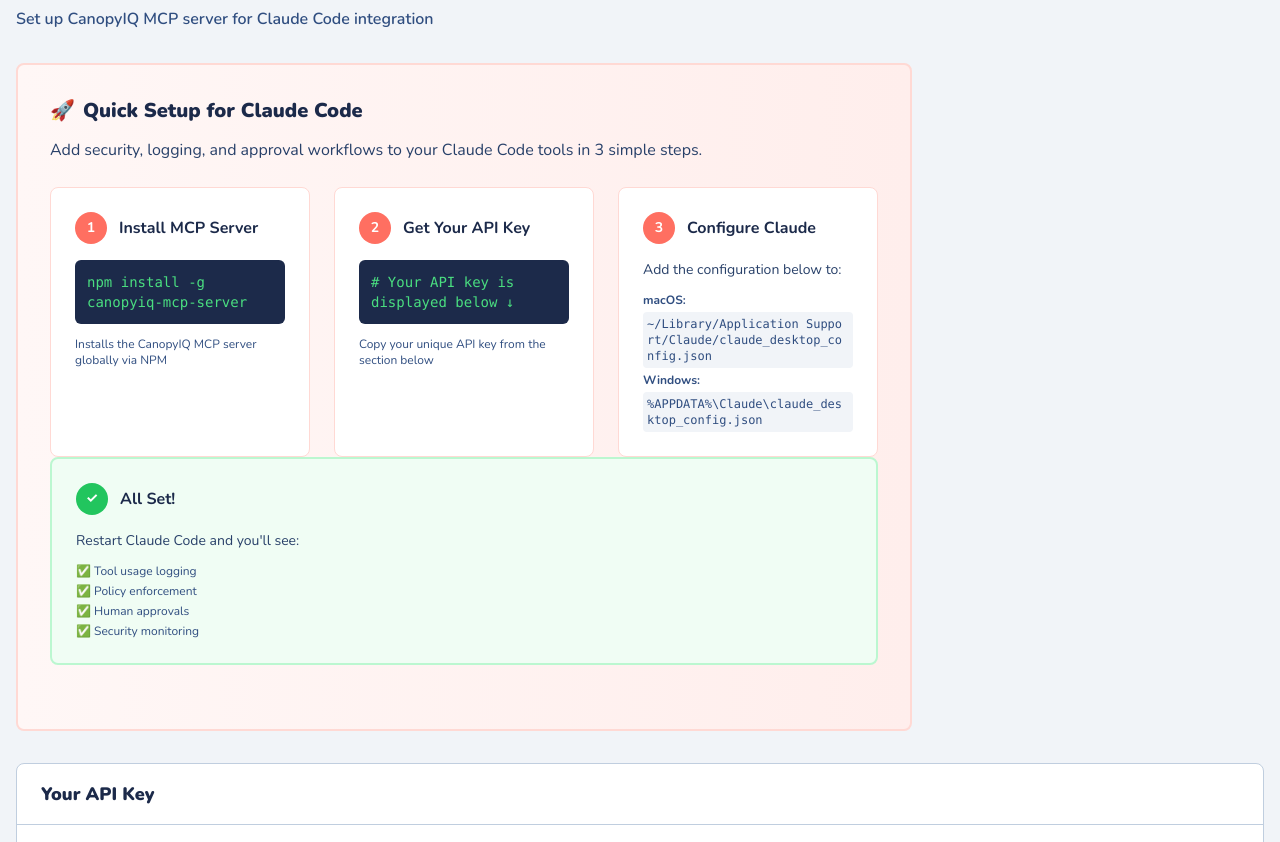
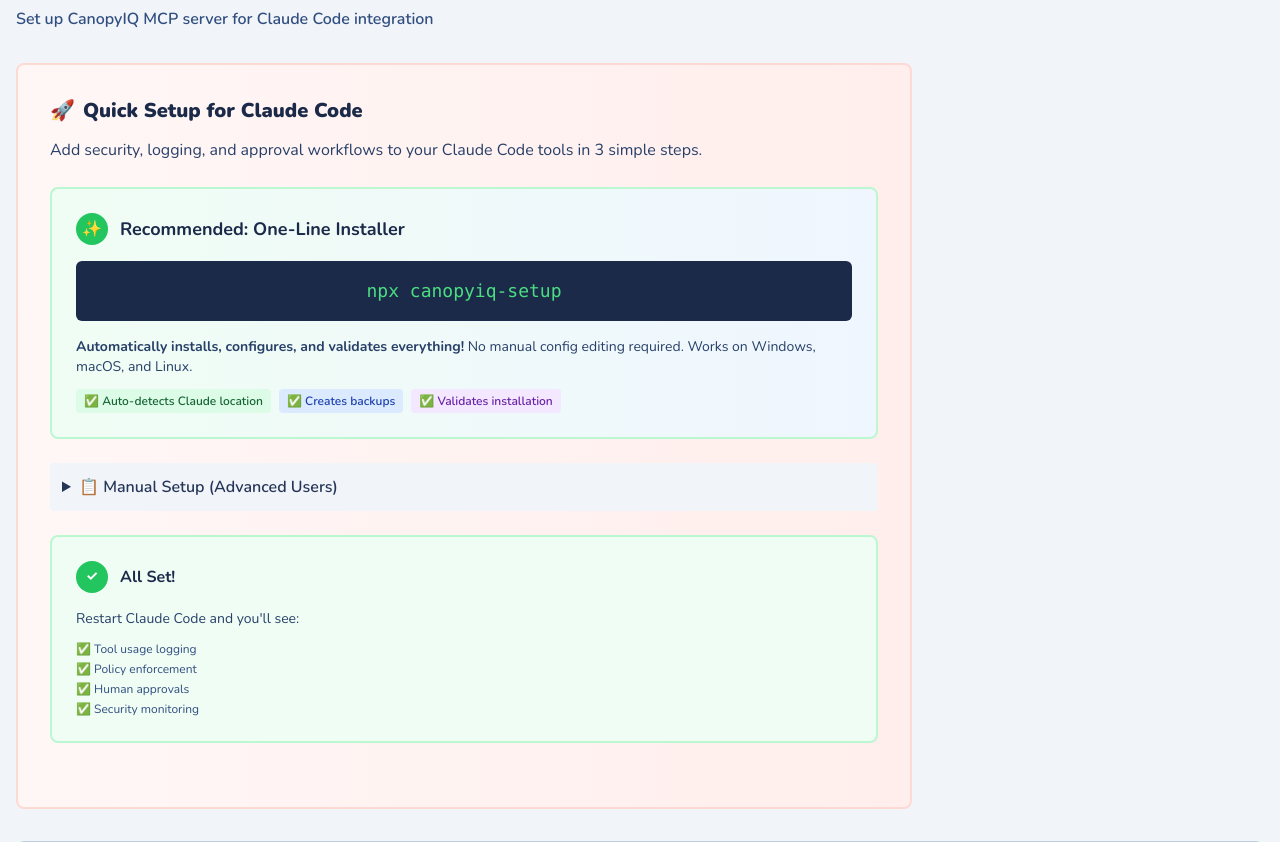
Before and after one commit to amacisaac222/sandbox_canopy, a FastAPI app: template canopyiq_site/templates/admin_mcp.html in a window 1280 px wide. Shown: the part 196-1038 px from the top of the page. Run offline with FastAPI, Linux system fonts and the light colour scheme; the template is opened without the code that fills it, so the values that code supplies are empty; some libraries are stand-ins or nearby versions.

Commit message:
✨ Update admin MCP page with one-line installer
- Featured npx canopyiq-setup as primary installation method
- Added collapsible manual setup for advanced users
- Highlighted automated features: auto-detection, backups, validation
- Improved UX - users no longer need to manually edit config files

🤖 Generated with [Claude Code](https://claude.ai/code)

Co-Authored-By: Claude <noreply@anthropic.com>

```diff
--- a/canopyiq_site/templates/admin_mcp.html
+++ b/canopyiq_site/templates/admin_mcp.html
@@ -19,7 +19,33 @@
       </p>
     </div>
 
-    <div class="grid lg:grid-cols-3 gap-6">
+    <!-- One-Line Installer (Primary Method) -->
+    <div class="bg-gradient-to-r from-green-50 to-blue-50 rounded-lg border-2 border-green-200 p-6 mb-6">
+      <div class="flex items-center gap-3 mb-4">
+        <div class="bg-green-500 text-white rounded-full w-8 h-8 flex items-center justify-center font-bold">✨</div>
+        <h3 class="font-bold text-navy-900 text-lg">Recommended: One-Line Installer</h3>
+      </div>
+      <div class="bg-navy-900 rounded-md p-4 font-mono text-lg text-green-400 overflow-x-auto mb-4 text-center">
+        npx canopyiq-setup
+      </div>
+      <p class="text-sm text-navy-700 mb-3">
+        <strong>Automatically installs, configures, and validates everything!</strong>
+        No manual config editing required. Works on Windows, macOS, and Linux.
+      </p>
+      <div class="flex flex-wrap gap-2">
+        <span class="bg-green-100 text-green-800 px-2 py-1 rounded text-xs font-semibold">✅ Auto-detects Claude location</span>
+        <span class="bg-blue-100 text-blue-800 px-2 py-1 rounded text-xs font-semibold">✅ Creates backups</span>
+        <span class="bg-purple-100 text-purple-800 px-2 py-1 rounded text-xs font-semibold">✅ Validates installation</span>
+      </div>
+    </div>
+
+    <!-- Manual Setup (Fallback) -->
+    <details class="mb-6">
+      <summary class="cursor-pointer bg-navy-50 rounded p-3 font-semibold text-navy-800 hover:bg-navy-100 transition">
+        📋 Manual Setup (Advanced Users)
+      </summary>
+
+      <div class="grid lg:grid-cols-3 gap-6 mt-4">
         <!-- Step 1 -->
         <div class="bg-white rounded-lg p-6 border border-coral-200">
           <div class="flex items-center gap-3 mb-4">
@@ -59,6 +85,7 @@
           </div>
         </div>
       </div>
+    </details>
 
     <!-- All Set Section -->
     <div class="bg-green-50 rounded-lg border-2 border-green-200 p-6 mb-8">
```
Lines whose indentation alone changed are shown as unchanged.
